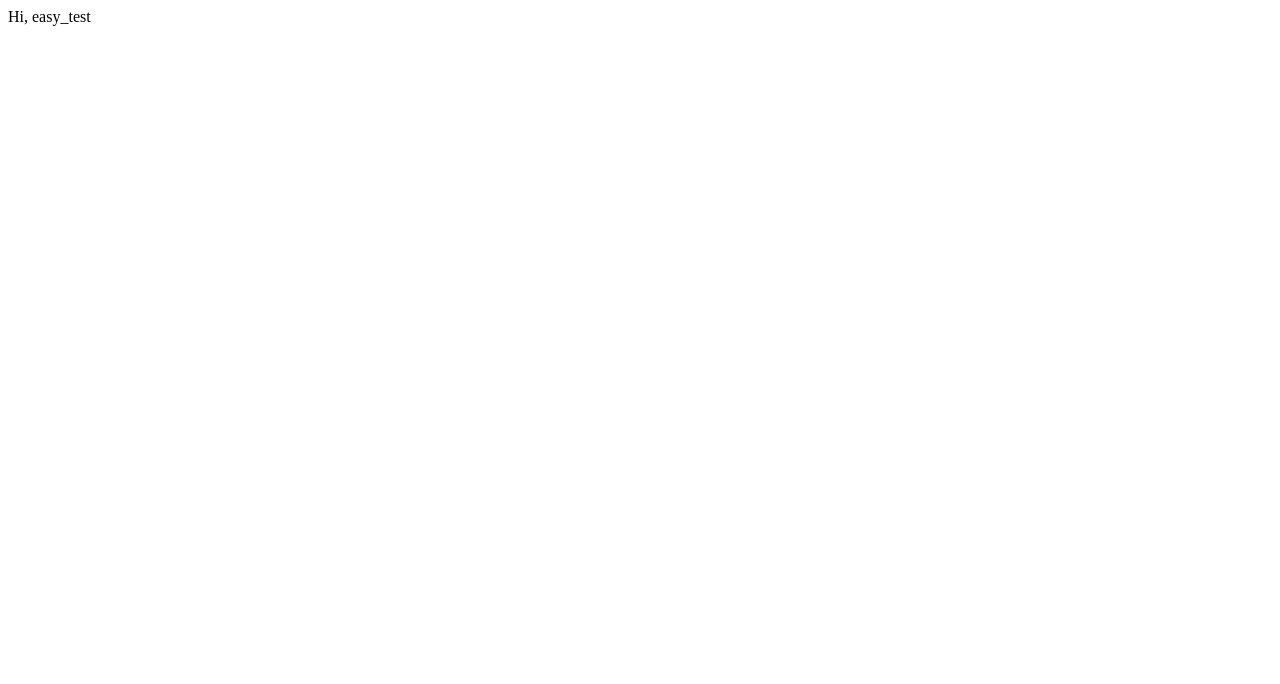
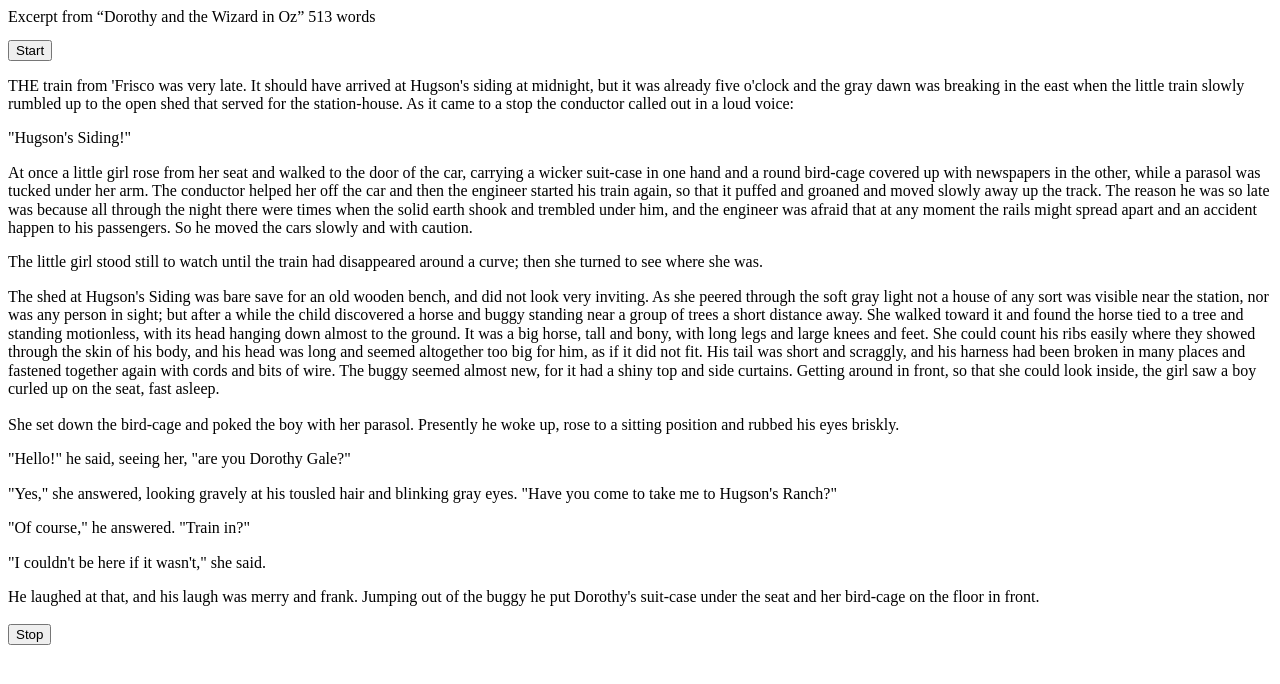
Before and after one commit to thapaar/Team_pseudosix, a Flask app: page /easy_test in a window 1280 px wide. Before the commit the part shown is almost empty. Shown: the top 684 px of the page. Run offline with Flask 2, Linux system fonts and the light colour scheme.

Commit message:
Latest Chaanges

```diff
--- a/FlaskTest.py
+++ b/FlaskTest.py
@@ -1,11 +1,14 @@
 from flask import Flask, request , render_template
 from book_parser import getInfo
+import time
 
 app = Flask(__name__)
 
 @app.route("/")
+@app.route("/index.html")
 def index():
-    return "Hello World"
+    # return "Hello World"
+    return render_template("index.html")
 
 @app.route("/<name>")
 def printName(name):
@@ -15,6 +18,9 @@ def printName(name):
 def printBook():
     url = "https://www.google.co.uk/books/edition/Harry_Potter_and_the_Sorcerer_s_Stone/wrOQLV6xB-wC?hl=en"
     pageCount,title = getInfo(url)
+    f = open("booklist.txt","a")
+    f.write(title +"," + pageCount)
+    f.close()
     msg = title + " has " + pageCount + " pages"
     return msg
 
@@ -22,12 +28,48 @@ def printBook():
 def myForm():
     return render_template("form.html")
 
-@app.route('/form', methods=['POST', "GET"])
+@app.route('/form', methods=['POST'])
 def handleForm():
     url = request.form["text"]
     pages, title = getInfo(url)
     msg = title + " has " + pages + " pages"
     return render_template("form.html" , message = msg)
 
+@app.route("/easy_test")
+def viewEasyTest():
+        return render_template("Easysample.html")
+
+@app.route("/easy_test", methods=["POST","GET"] )
+def handleButtons():
+    # setting dummy values first
+    start = 0.0
+    end = 3.0
+    msg = "green"
+    # word count correct for wizard of oz
+    wordCount = 513
+
+    if request.method == "GET":
+        if request.form["btn"] == "start":
+            start = time.time() # seconds since 1 jan 1970
+        elif request.form["btn"] == "stop":
+            end= time.time() # seconds now
+            lapsed = end - start
+            lapsed = lapsed / 60 # div by 60 to get minutes
+            round(lapsed)
+            minPerPage= lapsed / wordCount
+            f = open("booklist.txt","r")
+            details = f.readline()
+            f.close()
+            title, pc = details.split(",")
+            totalTime = pc * lapsed
+
+            msg = "This page of " + wordCount + " words, took you " + lapsed + " Minutes to read ,therefore " + title + "will take you" + totalTime + "Minutes"
+        return render_template("Easysample.html" , message = msg)
+
+@app.route("/easy")
+def easy1():
+    return
+
+
 if __name__ == "__main__":
     app.run()
--- /dev/null
+++ b/templates/Easysample.html
@@ -0,0 +1,87 @@
+<!DOCTYPE HTML PUBLIC "-//W3C//DTD HTML 4.0 Transitional//EN">
+<html>
+<head>
+	<meta http-equiv="content-type" content="text/html; charset=utf-8"/>
+	<title></title>
+	<meta name="generator" content="LibreOffice 7.0.4.2 (Linux)"/>
+	<meta name="author" content="Bret Borak"/>
+	<meta name="created" content="2021-02-06T16:37:00"/>
+	<meta name="changedby" content="Bret Borak"/>
+	<meta name="changed" content="2021-02-06T16:57:00"/>
+	<meta name="AppVersion" content="14.0000"/>
+	<style type="text/css">
+		@page { size: 21.59cm 27.94cm; margin: 2.54cm }
+		p { margin-bottom: 0.25cm; direction: ltr; line-height: 115%; text-align: left; orphans: 2; widows: 2; background: transparent }
+		a:link { color: #000080; so-language: zxx; text-decoration: underline }
+		a:visited { color: #800000; so-language: zxx; text-decoration: underline }
+	</style>
+</head>
+<body lang="en-US" link="#000080" vlink="#800000" dir="ltr"><p style="margin-bottom: 0.35cm"><a name="_GoBack"></a>
+<font face="Times New Roman, serif"><font size="3" style="font-size: 12pt">Excerpt
+from “Dorothy and the Wizard in Oz” 513 words</font></font></p>
+<button type="button" name="btn" value="start">Start</button>
+<p style="margin-bottom: 0.35cm"><font face="Times New Roman, serif"><font size="3" style="font-size: 12pt">THE
+train from 'Frisco was very late. It should have arrived at Hugson's
+siding at midnight, but it was already five o'clock and the gray dawn
+was breaking in the east when the little train slowly rumbled up to
+the open shed that served for the station-house. As it came to a stop
+the conductor called out in a loud voice:</font></font></p>
+<p style="margin-bottom: 0.35cm"><font face="Times New Roman, serif"><font size="3" style="font-size: 12pt">&quot;Hugson's
+Siding!&quot;</font></font></p>
+<p style="margin-bottom: 0.35cm"><font face="Times New Roman, serif"><font size="3" style="font-size: 12pt">At
+once a little girl rose from her seat and walked to the door of the
+car, carrying a wicker suit-case in one hand and a round bird-cage
+covered up with newspapers in the other, while a parasol was tucked
+under her arm. The conductor helped her off the car and then the
+engineer started his train again, so that it puffed and groaned and
+moved slowly away up the track. The reason he was so late was because
+all through the night there were times when the solid earth shook and
+trembled under him, and the engineer was afraid that at any moment
+the rails might spread apart and an accident happen to his
+passengers. So he moved the cars slowly and with caution.</font></font></p>
+<p style="margin-bottom: 0.35cm"><font face="Times New Roman, serif"><font size="3" style="font-size: 12pt">The
+little girl stood still to watch until the train had disappeared
+around a curve; then she turned to see where she was.</font></font></p>
+<p style="margin-bottom: 0.35cm"><font face="Times New Roman, serif"><font size="3" style="font-size: 12pt">The
+shed at Hugson's Siding was bare save for an old wooden bench, and
+did not look very inviting. As she peered through the soft gray light
+not a house of any sort was visible near the station, nor was any
+person in sight; but after a while the child discovered a horse and
+buggy standing near a group of trees a short distance away. She
+walked toward it and found the horse tied to a tree and standing
+motionless, with its head hanging down almost to the ground. It was a
+big horse, tall and bony, with long legs and large knees and feet.
+She could count his ribs easily where they showed through the skin of
+his body, and his head was long and seemed altogether too big for
+him, as if it did not fit. His tail was short and scraggly, and his
+harness had been broken in many places and fastened together again
+with cords and bits of wire. The buggy seemed almost new, for it had
+a shiny top and side curtains. Getting around in front, so that she
+could look inside, the girl saw a boy curled up on the seat, fast
+asleep.</font></font></p>
+<p style="margin-top: 0.49cm; margin-bottom: 0.49cm; line-height: 100%">
+<font face="Times New Roman, serif"><font size="3" style="font-size: 12pt">She
+set down the bird-cage and poked the boy with her parasol. Presently
+he woke up, rose to a sitting position and rubbed his eyes briskly.</font></font></p>
+<p style="margin-top: 0.49cm; margin-bottom: 0.49cm; line-height: 100%">
+<font face="Times New Roman, serif"><font size="3" style="font-size: 12pt">&quot;Hello!&quot;
+he said, seeing her, &quot;are you Dorothy Gale?&quot;</font></font></p>
+<p style="margin-top: 0.49cm; margin-bottom: 0.49cm; line-height: 100%">
+<font face="Times New Roman, serif"><font size="3" style="font-size: 12pt">&quot;Yes,&quot;
+she answered, looking gravely at his tousled hair and blinking gray
+eyes. &quot;Have you come to take me to Hugson's Ranch?&quot;</font></font></p>
+<p style="margin-top: 0.49cm; margin-bottom: 0.49cm; line-height: 100%">
+<font face="Times New Roman, serif"><font size="3" style="font-size: 12pt">&quot;Of
+course,&quot; he answered. &quot;Train in?&quot;</font></font></p>
+<p style="margin-top: 0.49cm; margin-bottom: 0.49cm; line-height: 100%">
+<font face="Times New Roman, serif"><font size="3" style="font-size: 12pt">&quot;I
+couldn't be here if it wasn't,&quot; she said.</font></font></p>
+<p style="margin-top: 0.49cm; margin-bottom: 0.49cm; line-height: 100%">
+<font face="Times New Roman, serif"><font size="3" style="font-size: 12pt">He
+laughed at that, and his laugh was merry and frank. Jumping out of
+the buggy he put Dorothy's suit-case under the seat and her bird-cage
+on the floor in front.</font></font></p>
+<button type="button" name="btn" value="stop">Stop</button>
+<div>{{ message }}</div>
+</body>
+</html>
--- /dev/null
+++ b/templates/index.html
@@ -0,0 +1,3 @@
+<h1 style="color: green;">Welcome to our Study guide</h1>
+<a href="index.html">Home</a>
+<a href="form">Submit Book</a>
```
Also changed, not shown: templates/form.html (+11 -0 lines), 1 other file.
